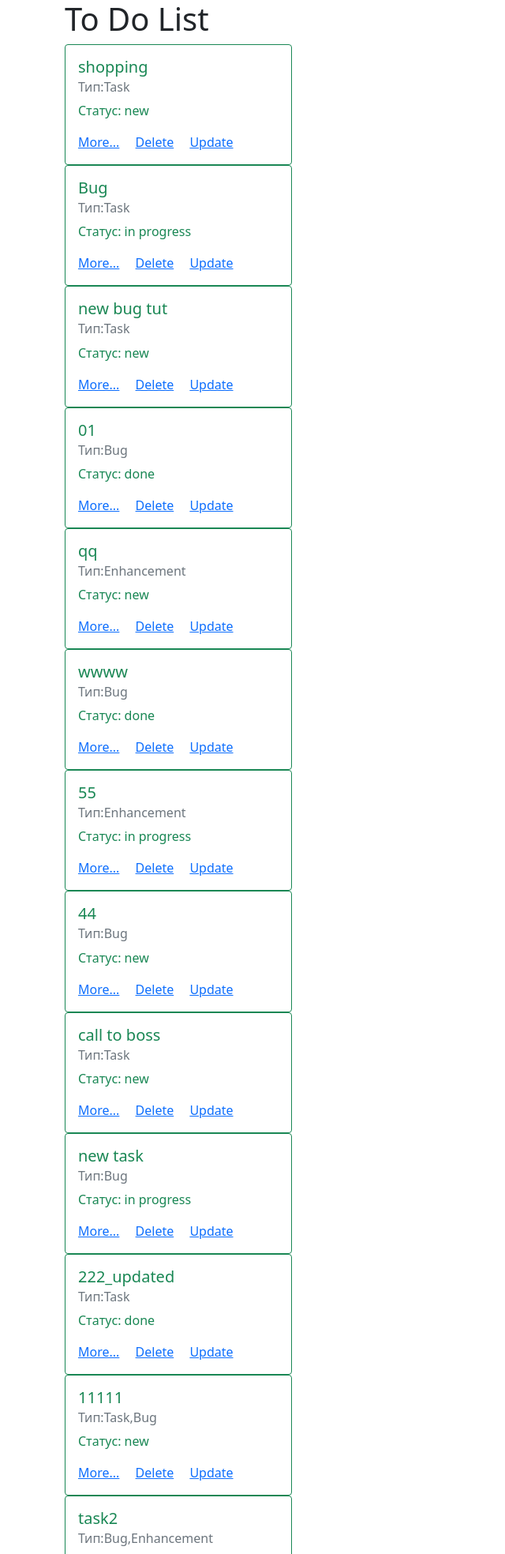
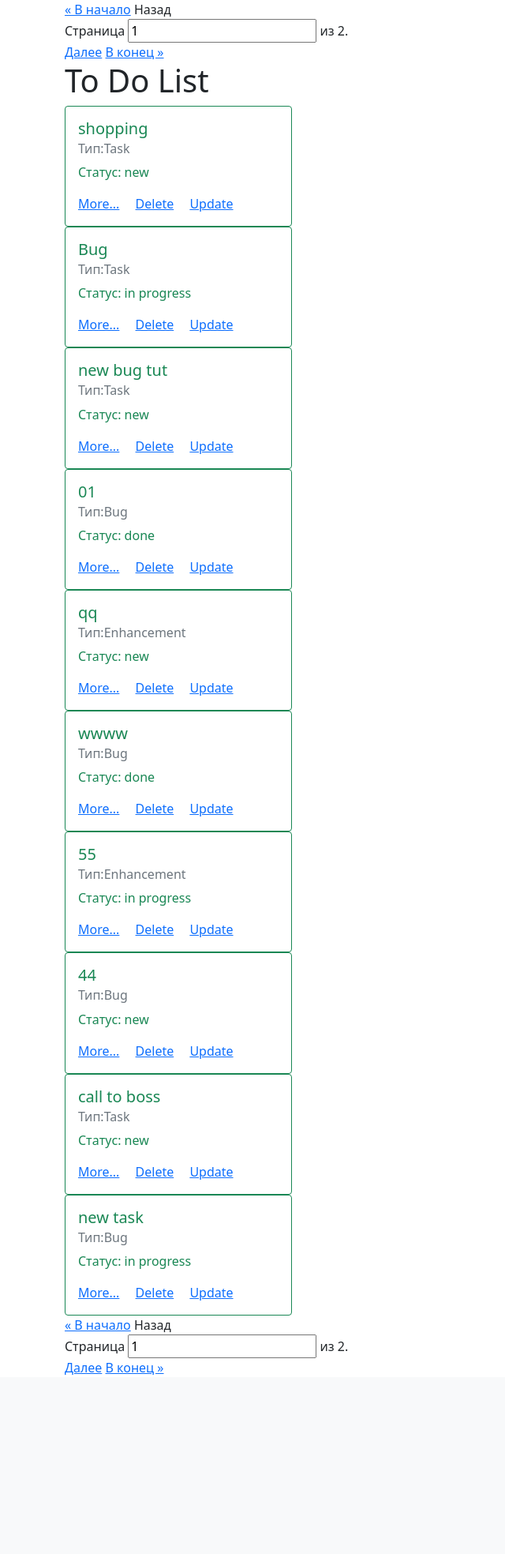
Before and after one commit to nargiza-j/hw--49, a Django app: page / in a window 1280 px wide. Shown: the part 56-2024 px from the top of the page at 79% size, without its empty margins (0-640 px from the left). After the commit the page ends 1798 px from the top, so only its background shows below. Run offline with Django 4.2, Linux system fonts and the light colour scheme; data comes from the database, SQL or seed files in the repository.

Commit message:
добавлена пагинация

```diff
--- a/source/webapp/templates/index.html
+++ b/source/webapp/templates/index.html
@@ -1,6 +1,10 @@
 {% extends 'base.html' %}
 
 {% block content %}
+    {% if is_paginated %}
+        {% include 'partial/pagination.html' %}
+    {% endif %}
+
     {% if tasks %}
         <h1>To Do List</h1>
     {% else %}
@@ -19,4 +23,7 @@
           </div>
         </div>
     {% endfor %}
+    {% if is_paginated %}
+        {% include 'partial/pagination.html' %}
+    {% endif %}
 {% endblock %}
--- /dev/null
+++ b/source/webapp/templates/partial/pagination.html
@@ -0,0 +1,22 @@
+<div class="pagination">
+    <span class="step-links">
+        <a href="?page=1">&laquo; В начало</a>
+        {% if page_obj.has_previous %}
+            <a href="?page={{ page_obj.previous_page_number }}">Назад</a>
+        {% else %}
+            <span class="page-disabled">Назад</span>
+        {% endif %}
+        <form class="current-page" method="get">
+            <label for="page">
+                Страница <input type="text" name="page" id="page" value="{{ page_obj.number }}">
+                из {{ page_obj.paginator.num_pages }}.
+            </label>
+        </form>
+        {% if page_obj.has_next %}
+            <a href="?page={{ page_obj.next_page_number }}">Далее</a>
+        {% else %}
+            <span class="page-disabled">Далее</span>
+        {% endif %}
+        <a href="?page={{ page_obj.paginator.num_pages }}">В конец &raquo;</a>
+    </span>
+</div>
--- a/source/webapp/views.py
+++ b/source/webapp/views.py
@@ -12,10 +12,15 @@ class IndexView(ListView):
     model = Task
     context_object_name = 'tasks'
     template_name = 'index.html'
+    paginate_by = 10
 
     def get_queryset(self):
         queryset = super().get_queryset()
         return queryset.order_by('-created_at')
+
+    def get_context_data(self, *, object_list=None, **kwargs):
+        context = super().get_context_data(object_list=object_list, **kwargs)
+        return context
 
 
 class TaskView(TemplateView):
```
